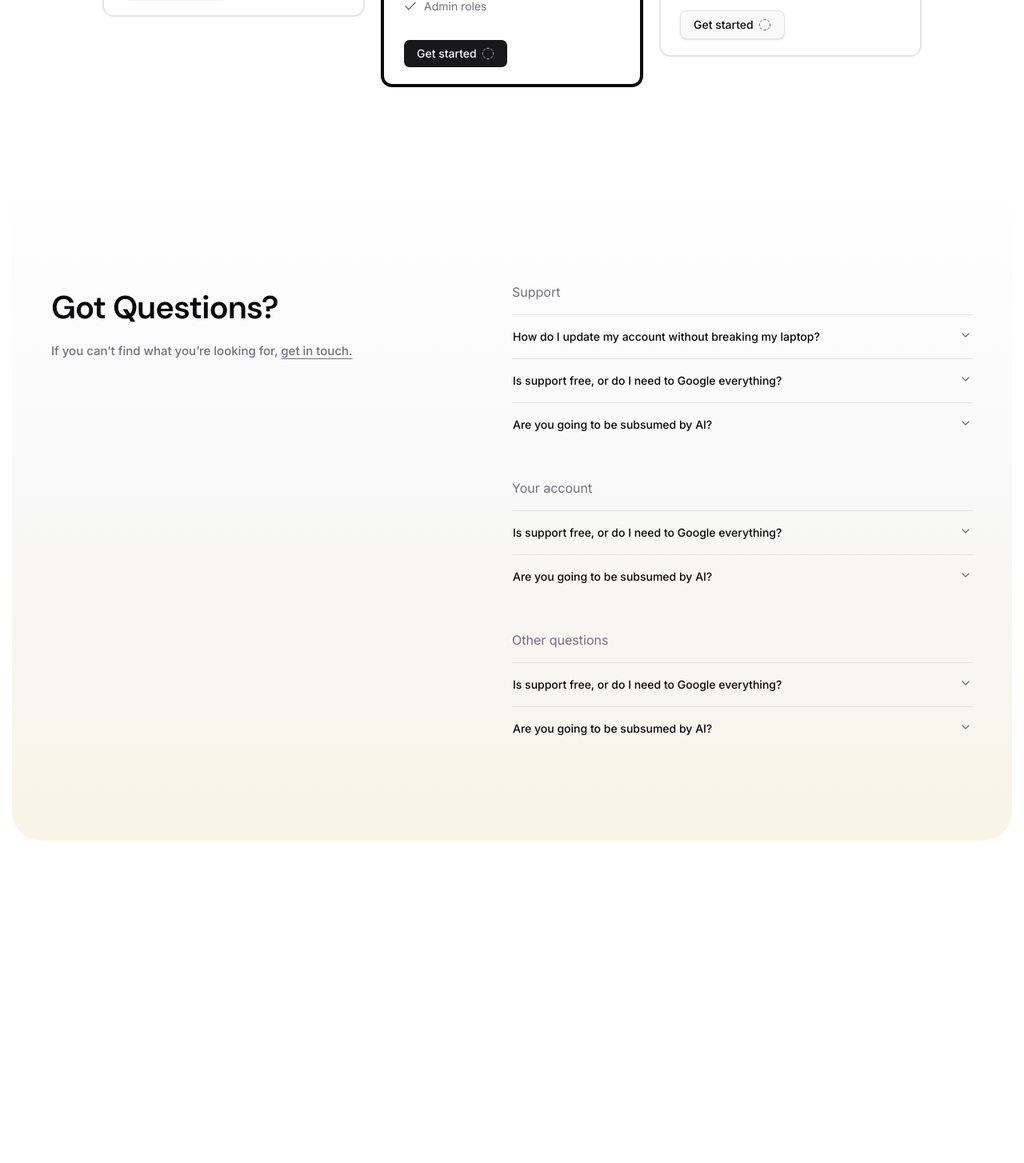
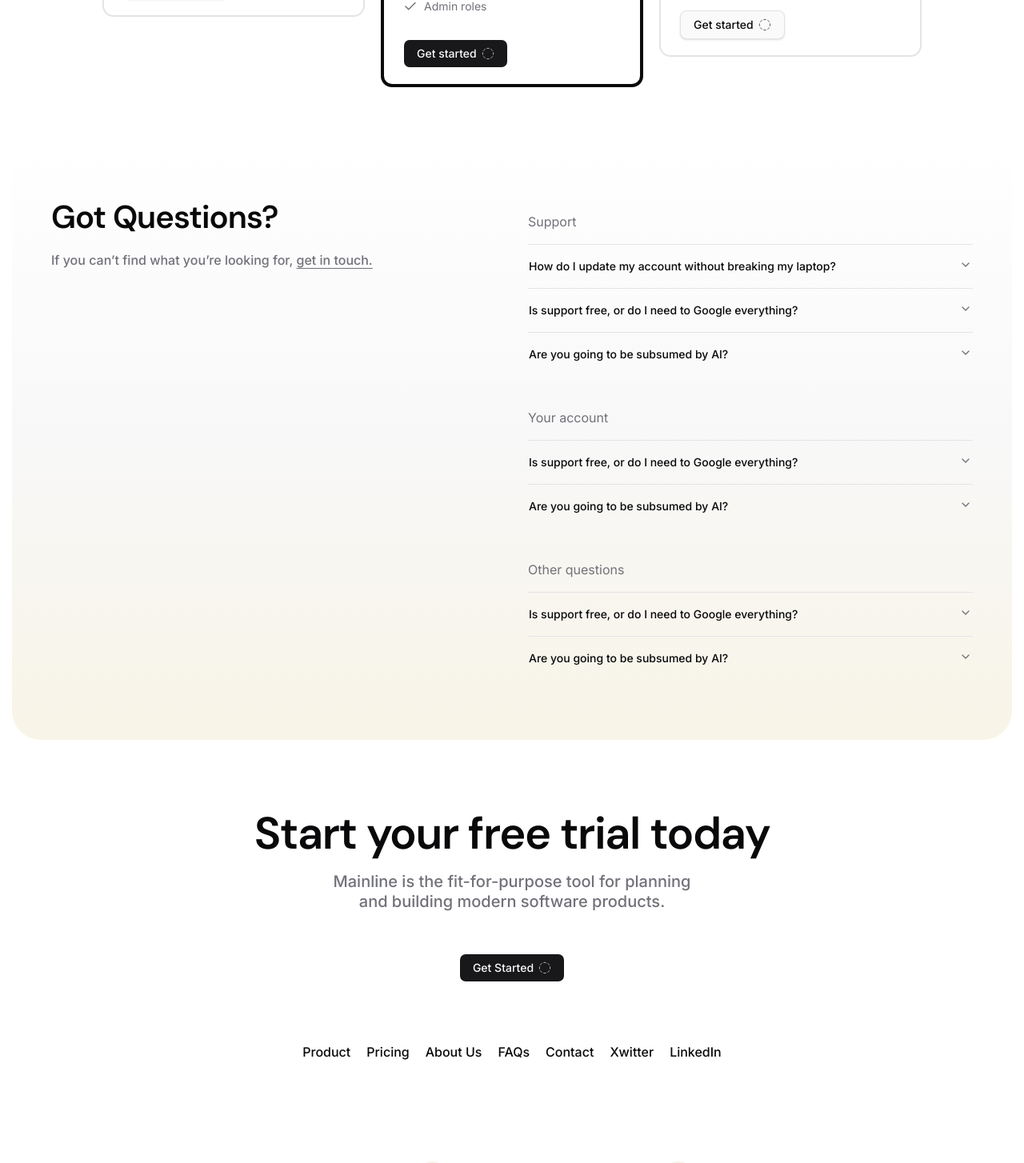
Before and after one commit to Mkn0021/100daychallange, a Next.js app: page /day-04 in a window 1280 px wide. Shown: the part 5158-6612 px from the top of the page at 80% size. Before the commit the page ends 6224 px from the top, so only its background shows below. Built offline with nearby package versions, Linux system fonts and the light colour scheme.

Commit message:
feat(ui): restore Footer component and refine layout in various sections for improved consistency and accessibility

```diff
--- a/app/day-04/layout.tsx
+++ b/app/day-04/layout.tsx
@@ -16,7 +16,7 @@ export default function Day04Layout({
         <div className={cn(styles.root, inter.variable, dmSans.variable, "antialiased")}>
             <Navbar />
             <main>{children}</main>
-            {/* <Footer /> */}
+            <Footer />
         </div>
     );
 }
--- a/components/day-04/faq-section.tsx
+++ b/components/day-04/faq-section.tsx
@@ -50,17 +50,17 @@ const categories = [
 
 export const FaqSection = () => (
     <Background className="rounded-none rounded-b-[36px] bg-linear-to-t">
-        <Section className="grid grid-cols-2 py-28.25 md:px-7.5">
-            <SectionHeader className="items-start gap-5.5">
+        <Section as="div" className="grid grid-cols-1 gap-10 md:px-7.5 lg:grid-cols-2">
+            <SectionHeader className="items-start">
                 <SectionTitle variant="secondary">Got Questions? </SectionTitle>
-                <SectionSubTitle variant="secondary" className="mb-auto justify-start text-[15px]">
+                <SectionSubTitle variant="secondary" className="mb-auto justify-start text-base">
                     If you can’t find what you’re looking for,{" "}
                     <span className="underline underline-offset-4">get in touch.</span>
                 </SectionSubTitle>
             </SectionHeader>
-            <div className="grid gap-6 text-start">
+            <div className="grid gap-6 py-6.25 text-start">
                 {categories.map((category, categoryIndex) => (
-                    <div key={category.title} className="">
+                    <div key={category.title}>
                         <h3 className="text-muted-foreground border-b py-4">{category.title}</h3>
                         <Accordion type="single" collapsible className="w-full">
                             {category.questions.map((item, i) => (
--- a/components/day-04/footer.tsx
+++ b/components/day-04/footer.tsx
@@ -36,30 +36,30 @@ const footerLinks = [
 
 export const Footer = () => (
     <footer className="relative">
-        <Section as="div" className="mt-22.5">
-            <SectionHeader className="gap-4 text-center">
+        <Section as="div">
+            <SectionHeader className="text-center">
                 <SectionTitle>Start your free trial today</SectionTitle>
-                <SectionSubTitle variant="secondary" className="text-[21px] leading-[115%]">
+                <SectionSubTitle variant="secondary" className="text-xl leading-tight">
                     Mainline is the fit-for-purpose tool for planning and building modern software
                     products.
                 </SectionSubTitle>
-                <Button>
+                <Button className="mt-8">
                     Get Started <DashedCircleIcon />
                 </Button>
             </SectionHeader>
-            <div className="mx-auto mt-18 flex max-w-2xl items-center justify-center gap-5.75 px-13.75">
+            <div className="mx-auto my-12.5 flex max-w-2xl flex-wrap justify-center gap-x-5 gap-y-6">
                 {footerLinks.map((link) => (
                     <Link
                         key={link.title}
                         href={link.href}
-                        className="text-foreground text-[15px] font-medium hover:underline hover:underline-offset-4"
+                        className="text-foreground text-base font-medium hover:underline hover:underline-offset-4"
                     >
                         {link.title}
                     </Link>
                 ))}
             </div>
         </Section>
-        <div className="mt-10 w-full px-2.5 md:mt-14 md:px-3.75 lg:mt-20">
+        <div className="mt-6.25 w-full px-2.5 md:px-3.75">
             <FooterLogoIcon />
         </div>
     </footer>
--- a/components/day-04/pricing-section.tsx
+++ b/components/day-04/pricing-section.tsx
@@ -56,7 +56,7 @@ export const PricingSection = () => (
                 enhanced security controls, and additional features.
             </SectionSubTitle>
         </SectionHeader>
-        <div className="mx-auto my-12.5 grid max-w-5xl grid-cols-1 gap-5 md:grid-cols-2 lg:grid-cols-3">
+        <div className="mx-auto mt-12.5 grid max-w-5xl grid-cols-1 gap-5 md:grid-cols-2 lg:grid-cols-3">
             {plans.map((plan) => (
                 <Card
                     key={plan.name}
```
